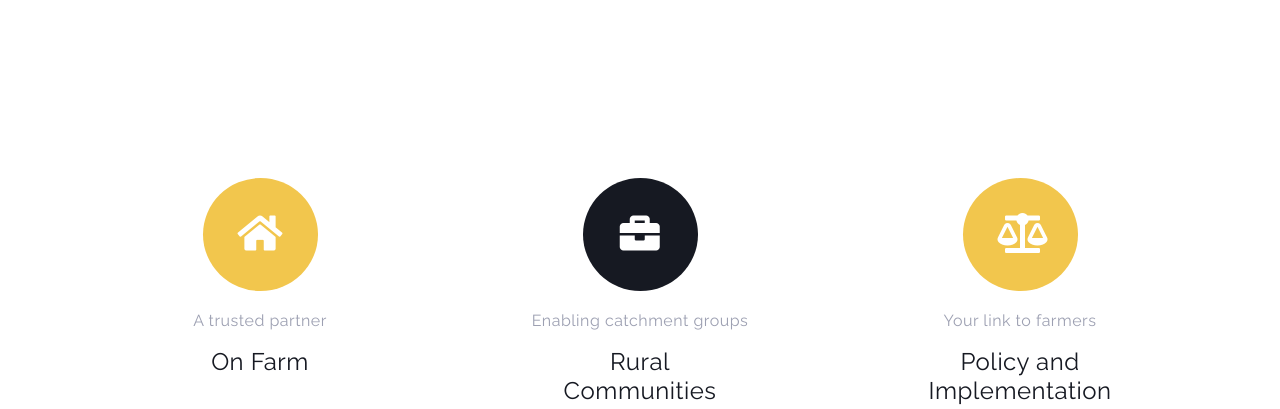
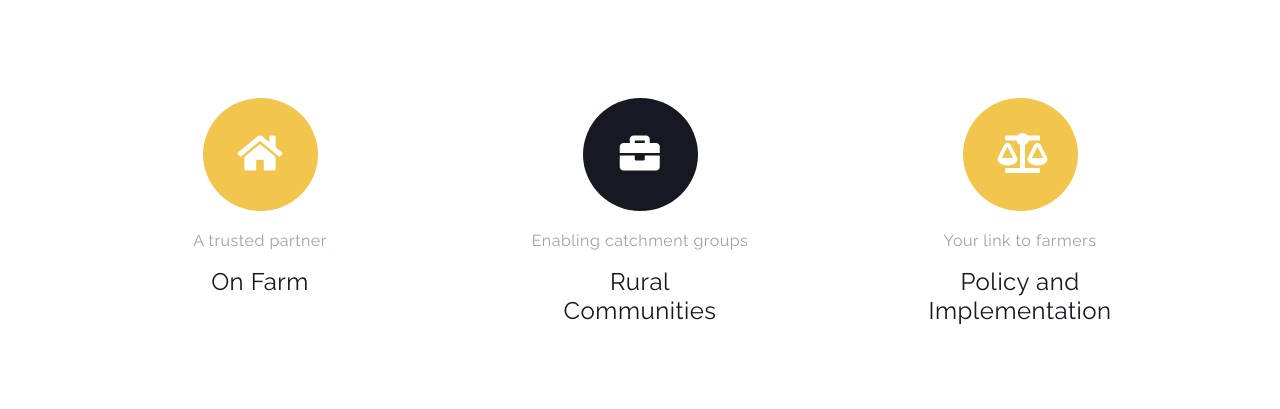
Before and after one commit to justinvelluppillai/ruralconsulting, a plain HTML site: page our-work.html in a window 1280 px wide. Shown: the part 427-836 px from the top of the page. Drawn offline with nearby package versions, Linux system fonts and the light colour scheme; some packages are replaced by stand-ins of ours.

Commit message:
Remove top margin from our work items

```diff
--- a/our-work.html
+++ b/our-work.html
@@ -113,7 +113,7 @@
     <h2 class="d-none">heading</h2>
     <div class="container">
         <div class="row position-relative">
-            <div class="col-md-4 mt-80 margin-50">
+            <div class="col-md-4 margin-50">
                 <div class="icon-hover-effect">
                     <div class="about-padding">
                         <div class="text-center">
@@ -124,7 +124,7 @@
                 <h6 class="pt-20 text-center">A trusted partner</h6>
                 <h3 class="text-center pt-10 max-237 max-151">On Farm</h3>
             </div>
-            <div class="col-md-4 mt-80 margin-50">
+            <div class="col-md-4 margin-50">
                 <div class="icon-hover-effect">
                     <div class="about-padding2">
                         <div class="text-center">
@@ -135,7 +135,7 @@
                 <h6 class="pt-20 text-center">Enabling catchment groups</h6>
                 <h3 class="text-center pt-10 year-max max-151">Rural Communities</h3>
             </div>
-            <div class="col-md-4 mt-80 margin-50">
+            <div class="col-md-4 margin-50">
                 <div class="icon-hover-effect">
                     <div class="about-padding">
                         <div class="text-center">
```
